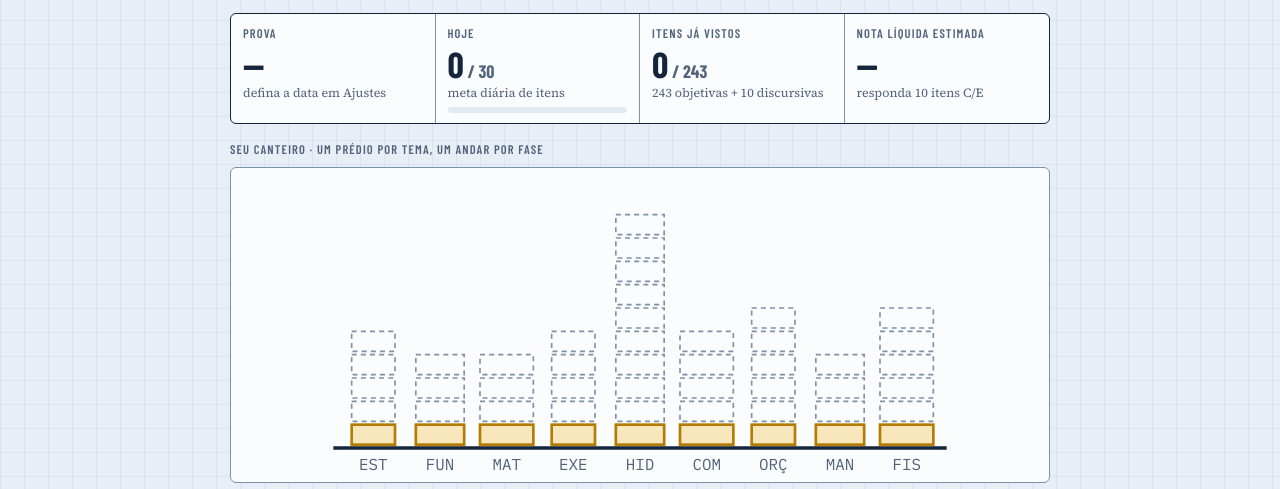
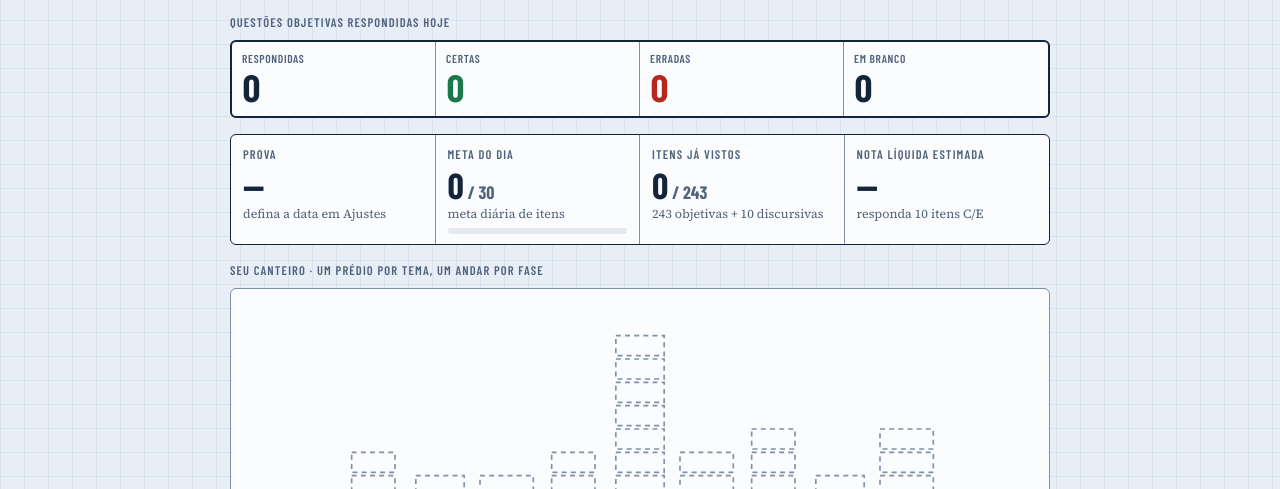
Before and after one commit to marcoantonioeng/treinador-eng-civil, a plain HTML site: page index.html in a window 1280 px wide. Shown: the part 148-637 px from the top of the page. Drawn offline with nearby package versions, Linux system fonts and the light colour scheme.

Commit message:
Fixa placar e cronômetro no topo e mostra o placar do dia
Na tela da questão, o bloco com placar e contagem regressiva fica preso
ao topo ao rolar. A tela inicial mostra quantas questões objetivas foram
respondidas no dia, quantas certas, erradas e em branco.

Co-Authored-By: Claude Fable 5.2 <noreply@anthropic.com>
Claude-Session: https://claude.ai/code/session_01TR8kGdaRaxrHiZyvFN5LY1

```diff
--- a/css/estilo.css
+++ b/css/estilo.css
@@ -186,7 +186,26 @@ button:focus-visible, select:focus-visible, textarea:focus-visible, input:focus-
 .estrelinhas .on { color: var(--ouro); }
 .terreo { border-top: 3px solid var(--tinta); padding-top: 6px; font-family: var(--f-dado); font-size: 12px; color: var(--tinta-2); display: flex; justify-content: space-between; gap: 10px; flex-wrap: wrap; }
 
+/* ---------- placar do dia (tela inicial) ---------- */
+.hoje { display: grid; grid-template-columns: repeat(4, minmax(0, 1fr)); background: var(--folha); border: 2px solid var(--tinta); border-radius: var(--raio); overflow: hidden; }
+.hoje > div { padding: 8px 10px; display: flex; flex-direction: column; gap: 0; min-width: 0; border-right: 1px solid var(--linha-forte); }
+.hoje > div:last-child { border-right: none; }
+.hoje .rot { font-size: 11.5px; letter-spacing: .06em; white-space: nowrap; overflow: hidden; text-overflow: ellipsis; }
+.hoje strong { font-family: var(--f-titulo); font-size: clamp(28px, 8vw, 38px); font-weight: 700; line-height: 1.05; font-variant-numeric: tabular-nums; }
+.hoje .c strong { color: var(--certo); } .hoje .e strong { color: var(--errado); }
+
 /* ---------- HUD da partida ---------- */
+/* Placar e cronômetro ficam presos ao topo enquanto a questão rola por baixo. */
+.topo-fixo {
+  position: sticky; top: env(safe-area-inset-top, 0px); z-index: 12;
+  display: flex; flex-direction: column; gap: 8px; padding-block: 8px 6px;
+  background: var(--fundo); box-shadow: 0 0 0 100vmax var(--fundo); clip-path: inset(0 -100vmax);
+  border-bottom: 1.5px solid var(--linha-forte);
+}
+body::before { content: ""; position: fixed; inset: 0 0 auto; height: env(safe-area-inset-top, 0px); z-index: 13; background: var(--fundo); }
+:root:has(.topo-fixo) { scroll-padding-top: 150px; }
+/* avisos descem para não cobrir o placar fixo */
+:root:has(.topo-fixo) #toasts { top: calc(env(safe-area-inset-top, 0px) + 132px); }
 .hud { display: flex; align-items: center; gap: 10px 14px; flex-wrap: wrap; }
 .hud-sair { background: none; border: 1.5px solid var(--linha-forte); border-radius: 999px; padding: 4px 12px; font-family: var(--f-titulo); font-size: 15px; font-weight: 600; display: inline-flex; align-items: center; gap: 4px; }
 .pips { display: flex; gap: 3px; flex: 1 1 50px; min-width: 40px; }
--- a/js/app.js
+++ b/js/app.js
@@ -719,11 +719,19 @@
       : '<div class="kpi' + (faltam <= 14 ? ' l' : '') + '"><span class="rot">Prova em</span><strong>' + Math.max(0, faltam) + '</strong><small>' +
         (faltam > 0 ? 'dias · ' + Math.ceil((naoVistos + venc) / Math.max(1, faltam)) + ' itens/dia cobrem o banco' : faltam === 0 ? 'é hoje' : 'data já passou') + '</small></div>';
     var metaPct = Math.min(100, pct(hoje.n, P.cfg.meta || 1));
-    var kHoje = '<div class="kpi"><span class="rot">Hoje</span><strong>' + hoje.n + '<span style="font-size:.5em;color:var(--tinta-2)"> / ' + P.cfg.meta + '</span></strong>' +
+    var kHoje = '<div class="kpi"><span class="rot">Meta do dia</span><strong>' + hoje.n + '<span style="font-size:.5em;color:var(--tinta-2)"> / ' + P.cfg.meta + '</span></strong>' +
       '<small>' + (hoje.n ? pct(hoje.c, hoje.n) + '% de acerto' : 'meta diária de itens') + '</small><div class="medidor"><i class="' + (metaPct >= 100 ? 'cheio' : '') + '" style="width:' + metaPct + '%"></i></div></div>';
     var kBanco = '<div class="kpi"><span class="rot">Itens já vistos</span><strong>' + vistos + '<span style="font-size:.5em;color:var(--tinta-2)"> / ' + QUESTOES.length + '</span></strong><small>' + QUESTOES.length + ' objetivas + ' + DISC.length + ' discursivas</small></div>';
     var kProj = '<div class="kpi' + (ch.projecao != null && ch.projecao < 0 ? ' e' : ch.projecao != null && ch.projecao >= 60 ? ' c' : '') + '"><span class="rot">Nota líquida estimada</span><strong>' +
       (ch.n >= 10 ? (ch.projecao > 0 ? '+' : '') + ch.projecao : '—') + '</strong><small>' + (ch.n >= 10 ? 'em ' + ITENS_PROVA + ' itens C/E · últimos ' + ch.n : 'responda 10 itens C/E') + '</small></div>';
+
+    var brancosHoje = Math.max(0, hoje.n - hoje.c - hoje.e);
+    var placarHoje = '<section class="bloco"><span class="rot">Questões objetivas respondidas hoje</span><div class="hoje">' +
+      '<div><span class="rot">Respondidas</span><strong>' + hoje.n + '</strong></div>' +
+      '<div class="c"><span class="rot">Certas</span><strong>' + hoje.c + '</strong></div>' +
+      '<div class="e"><span class="rot">Erradas</span><strong>' + hoje.e + '</strong></div>' +
+      '<div><span class="rot">Em branco</span><strong>' + brancosHoje + '</strong></div>' +
+      '</div></section>';
 
     // ---- treino recomendado
     var titulo, desc, nInt = 20;
@@ -761,7 +769,7 @@
         '<td class="num"><b>' + (s.liq > 0 ? '+' : '') + s.liq + '</b></td><td class="num">' + pct(Math.max(0, s.liq), s.total) + '%</td></tr>';
     }).join('');
 
-    app.innerHTML = cabecalhoJogador() +
+    app.innerHTML = cabecalhoJogador() + placarHoje +
       '<div class="kpis">' + kProva + kHoje + kBanco + kProj + '</div>' +
       '<section class="bloco"><span class="rot">Seu canteiro · um prédio por tema, um andar por fase</span><div class="canteiro">' + skyline() + '</div></section>' +
       (alvo ? '<button class="btn prim grande cta" id="btn-continuar"><span class="cta-t">Jogar ' + ic('seta') + '</span><span class="cta-s">' + esc(nomeTema[alvo.tema]) + ' · Fase ' + (alvo.fase + 1) + '</span></button>'
@@ -1065,8 +1073,8 @@
     }
     var totalTempo = simulado ? sessao.fila.length * SEG_SIMULADO : TEMPO;
     var contador = sessao.finita ? '' : ' · item ' + (sessao.respostas.length + 1);
-    app.innerHTML = '<div class="hud" id="hud">' + hudHTML(false) + '</div>' +
-      '<div class="escala"><div class="escala-topo"><span class="rot">' + (simulado ? 'Tempo restante do simulado' : esc(sessao.rotulo) + contador) + '</span><span class="seg dado" id="seg"></span></div>' + escalaSVG(totalTempo) + '</div>' +
+    app.innerHTML = '<div class="topo-fixo"><div class="hud" id="hud">' + hudHTML(false) + '</div>' +
+      '<div class="escala"><div class="escala-topo"><span class="rot">' + (simulado ? 'Tempo restante do simulado' : esc(sessao.rotulo) + contador) + '</span><span class="seg dado" id="seg"></span></div>' + escalaSVG(totalTempo) + '</div></div>' +
       '<article class="folha" id="folha">' +
       '<span class="fonte"><span>' + esc(nomeTema[q.tema]) + ' · ' + esc(q.fonte) + '</span>' + (simulado ? '' : '<span>' + esc(hist) + '</span>') + '</span>' +
       (q.contexto ? '<div class="contexto">' + esc(q.contexto) + '</div>' : '') +
```
